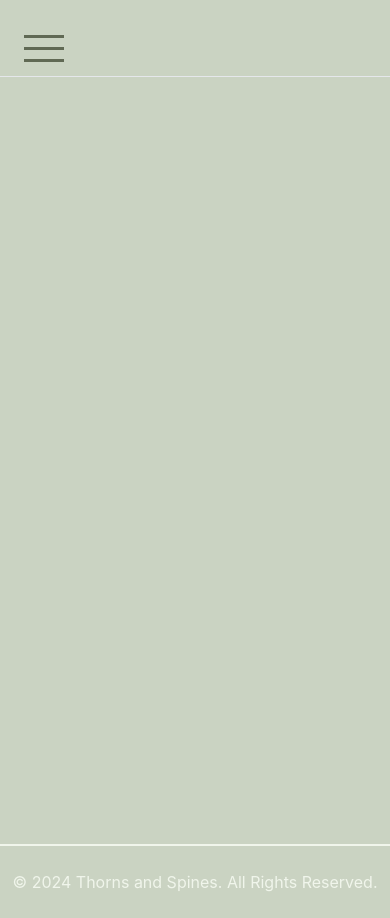
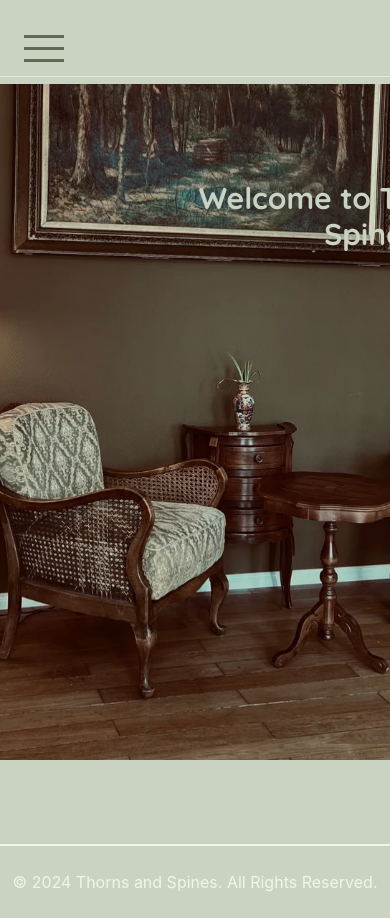
Before and after one commit to Cmbs86/Thorns-and-Spines-page, a React (Vite) app in the folder thorns-n-spines-project/: page / in a window 390 px wide. Built offline with nearby package versions, Linux system fonts and the light colour scheme.

Commit message:
fix z-index navbarmobile

```diff
--- a/thorns-n-spines-project/src/components/Header.jsx
+++ b/thorns-n-spines-project/src/components/Header.jsx
@@ -3,7 +3,7 @@ import NavMobile from "./NavMobile";
 
 const Header = () => {
   return (
-    <div className=" w-full fixed top-0 left-0 right-0 bg-tns-ash-gray-light z-50  text-tns-ebony  border-x-tns-mint-cream font-sans">
+    <div className=" w-full fixed top-0 left-0 right-0 bg-tns-ash-gray-light  text-tns-ebony  border-x-tns-mint-cream font-sans z-50">
       <nav className="w-full flex items-center justify-start py-1 lg:py-16 border-b">
         {/* <span className="text-lg">⚡️</span> */}
         <NavMobile />
--- a/thorns-n-spines-project/src/components/Hero.jsx
+++ b/thorns-n-spines-project/src/components/Hero.jsx
@@ -2,10 +2,10 @@ import ThornsHero from "../assets/images/hero.webp";
 
 const Hero = () => {
   return (
-    <div className="hidden lg:block fixed w-full h-[80vh] z-10">
+    <div className="lg:block fixed w-full h-[80vh] z-0">
       {/* Background image container */}
       <div
-        className="absolute w-full h-full bg-cover bg-center bg-no-repeat bg-fixed"
+        className="absolute w-full h-full bg-cover bg-center bg-no-repeat bg-fixed z-0"
         style={{ backgroundImage: `url(${ThornsHero})` }}
       >
         {/* Container for the hero content */}
--- a/thorns-n-spines-project/src/components/NavMobile.jsx
+++ b/thorns-n-spines-project/src/components/NavMobile.jsx
@@ -4,6 +4,7 @@ import { useState } from "react";
 import { AnimatePresence, motion } from "framer-motion";
 import { Squash as Hamburger } from "hamburger-react";
 import { routes } from "../routes";
+
 
 const NavMobile = () => {
   const [isOpen, setOpen] = useState(false);
@@ -21,9 +22,9 @@ const NavMobile = () => {
             animate={{ opacity: 1 }}
             exit={{ opacity: 0 }}
             transition={{ duration: 0.2 }}
-            className="fixed left-0 shadow-4xl right-0 top-[3.5rem] p-5 pt-0 border-b border-b-white/20"
+            className="fixed left-0 shadow-4xl right-0 top-[3.5rem] p-5 pt-0"
           >
-            <ul className="grid gap-2 mb-32 mt-48">
+            <ul className="grid gap-2 mb-32 mt-48 ">
               {routes.map((route, idx) => {
                 const { Icon } = route;
 
@@ -47,7 +48,7 @@ const NavMobile = () => {
                       }
                       href={route.href}
                       >
-                      <span className="flex gap-1 text-4xl mb-20 font-bold">{route.title}</span>
+                      <span className="flex gap-1 text-4xl mb-20 font-bold text-tns-mint-cream">{route.title}</span>
                       {/* <Icon className="text-xl" /> */}
                     </a>
                   </motion.li>
```
Lines whose indentation alone changed are shown as unchanged.
